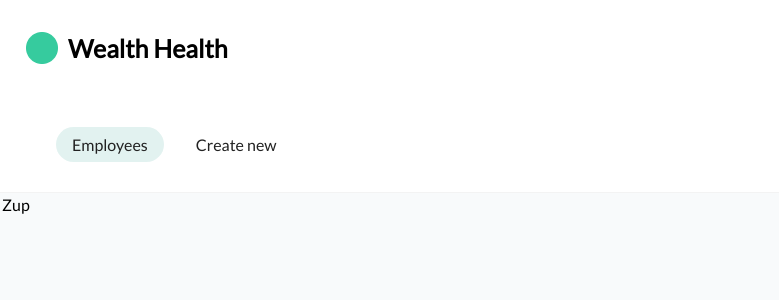
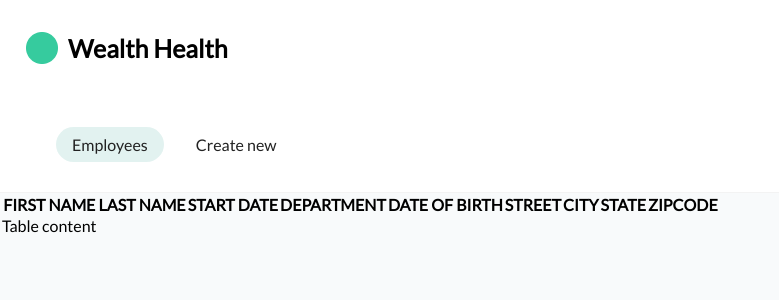
Before and after one commit to l-bruyant/wealth-health-prototype, a React (Create React App) app: page /employees-list in a window 1280 px wide. Shown: the top 300 px of the page, without its empty margins (0-779 px from the left). Built offline with nearby package versions, Linux system fonts and the light colour scheme.

Commit message:
Table state setup + create headers component

```diff
--- a/src/components/employeesTable.jsx
+++ /dev/null
@@ -1,8 +0,0 @@
-import React from 'react'
-
-export default function EmployeesTable () {
-
-    return (
-        <table>Zup</table>
-    )
-}
--- /dev/null
+++ b/src/components/employeesTable/employeesTable.jsx
@@ -0,0 +1,34 @@
+import React, { useEffect, useState } from 'react'
+import { useDispatch, useSelector } from 'react-redux'
+import TableHeader from './tableHeader/tableHeader'
+
+export default function EmployeesTable () {
+
+    const [employees, setEmployees ] = useState([])
+    const initialEmployeesList = useSelector(state => state.employeesList.value)
+
+    const headers = [
+        { name: "FIRST NAME", field: "firstName" },
+        { name: "LAST NAME", field: "lastName" },
+        { name: "START DATE", field: "startDate" },
+        { name: "DEPARTMENT", field: "department" },
+        { name: "DATE OF BIRTH", field: "dateOfBirth" },
+        { name: "STREET", field: "street" },
+        { name: "CITY", field: "city" },
+        { name: "STATE", field: "state" },
+        { name: "ZIPCODE", field: "zipCode" },
+    ]
+
+    useEffect( () => {
+        setEmployees(initialEmployeesList)
+        console.log(employees)
+    })
+
+
+    return (
+        <table className="employees-table">
+            <TableHeader headers={headers} />
+            <div>Table content</div>
+        </table>
+    )
+}
--- /dev/null
+++ b/src/components/employeesTable/tableHeader/tableHeader.jsx
@@ -0,0 +1,12 @@
+/* eslint-disable react/prop-types */
+import React from 'react'
+
+export default function TableHeader ({headers}) {
+    return (
+        <thead>
+            <tr>
+                {headers.map( head => (<th key={head.field}>{head.name}</th>))}
+            </tr>
+        </thead>
+    )
+}
--- a/src/components/pages/employeesListPage.jsx
+++ b/src/components/pages/employeesListPage.jsx
@@ -1,5 +1,5 @@
 import React from 'react'
-import EmployeesTable from '../employeesTable'
+import EmployeesTable from '../employeesTable/employeesTable'
 import "../../styles/employeesListPage.css"
 
 /**
--- a/src/styles/externalComponents.css
+++ b/src/styles/externalComponents.css
@@ -62,7 +62,6 @@
 	height: 32px;
 	border: none;
 	font-size: 16px;
-	color: white;
 	border-radius: 4px;
 	box-shadow: rgba(0, 0, 0, 0.05) 0px 1px 2px 0px;
 	margin: 10px;
--- a/src/styles/root.css
+++ b/src/styles/root.css
@@ -99,6 +99,7 @@ header .active-nav
 {
 	background: rgb(54,203,158);
 	background: linear-gradient(90deg, rgba(54,203,158,1) 0%, rgba(56,194,194,1) 100%);
+  color:white
 }
 
 .grey-button
```
